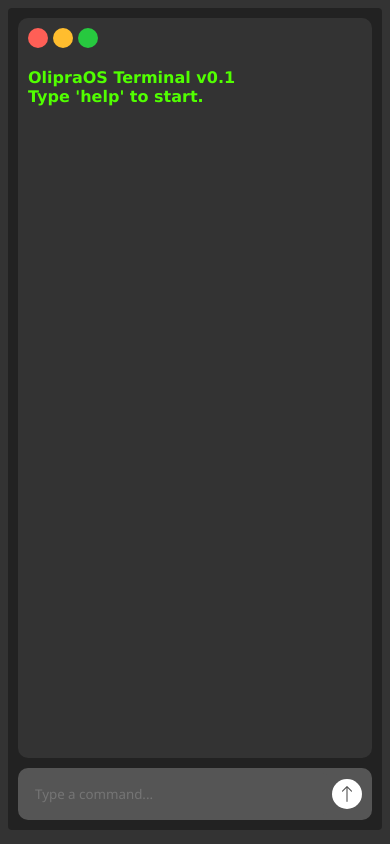
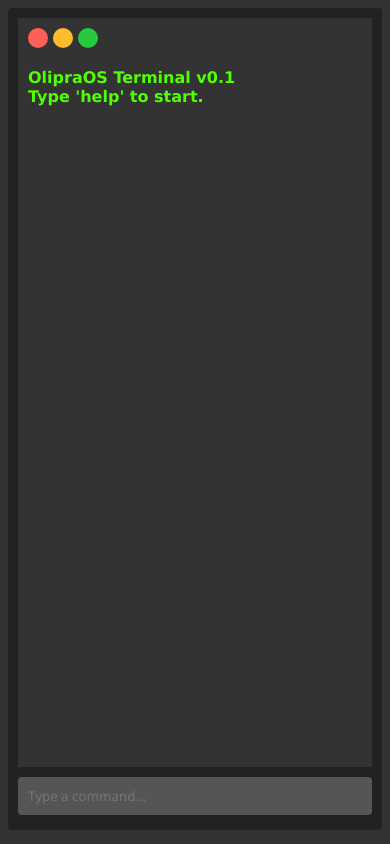
Before and after one commit to olipramarcin/OlipraOS, a Flask app: page / in a window 390 px wide. Run offline with Flask 3, Linux system fonts and the light colour scheme.

Commit message:
Revert "Images, Structure, Responsive, Submit btn"

```diff
--- a/app.py
+++ b/app.py
@@ -19,13 +19,13 @@ def command():
     cmd = data.get('cmd', '').strip()
 
     if cmd == 'help':
-        result = "Available commands: help, ls, cat &lt;file&gt;, clear, echo &lt;message&gt;"
+        result = "Available commands: help, ls, cat <file>, clear, echo <message>"
     elif cmd == 'ls':
         result = " ".join(fs.keys())
     elif cmd.startswith('cat '):
         parts = cmd.split(maxsplit=1)
         if len(parts) < 2 or not parts[1].strip():
-            result = "Usage: cat &lt;file&gt; or &lt;folder/file&gt;"
+            result = "Usage: cat <file> or <folder/file>"
         else:
             path = [p for p in parts[1].split('/') if p]
             if len(path) == 1:
@@ -53,9 +53,9 @@ def command():
     elif cmd == 'clear':
         return jsonify({'clear': True})
     elif cmd == 'echo':
-        result = "Usage: echo &lt;message&gt;"
+        result = "Usage: echo <message>"
     elif cmd.startswith('echo '):
-        result = cmd[5:].strip() + ''
+        result = cmd[5:].strip()
     else:
         result = f"Unknown command: {cmd}"
 
--- a/static/script.js
+++ b/static/script.js
@@ -1,13 +1,10 @@
 const input = document.getElementById('input');
-document.getElementById('submit').addEventListener('click', () => {
-    input.dispatchEvent(new KeyboardEvent('keydown', { key: 'Enter' }));
-});
         const output = document.getElementById('output');
 
         input.addEventListener('keydown', async (e) => {
             if (e.key === 'Enter') {
                 const command = input.value;
-                output.innerHTML += `> ${command}\n`;
+                output.textContent += `> ${command}\n`;
                 input.value = '';
 
                 // Send commands to backend
@@ -23,7 +20,7 @@ document.getElementById('submit').addEventListener('click', () => {
                 if (data.clear) {
                     output.innerHTML = "OlipraOS Terminal v0.1 <br>Type 'help' to start.";
                 } else {
-                output.innerHTML += data.result + '\n';
+                output.textContent += data.result + '\n';
                 output.scrollTop = output.scrollHeight;
                 }
                 }
--- a/static/style.css
+++ b/static/style.css
@@ -3,6 +3,18 @@
     color: #fff;
     font-family: 'Segoe UI', Tahoma, Geneva, Verdana, sans-serif;
     font: bold 14px/1.5;
+}
+input {
+    background-color: #555;
+    color: #fff;
+    border: none;
+    padding: 10px;
+    margin: 5px 0;
+    border-radius: 4px;
+}
+input:focus {
+        outline: none;
+        caret-color: #fff;
 }
 #terminal {
     background-color: #222;
@@ -14,11 +26,6 @@
     flex-direction: column;
     justify-content: space-between;
 }
-#output-area {
-    flex-grow: 1;
-    margin-bottom: 10px;
-    border-radius: 10px;
-}
 #output {
     flex-grow: 1;
     margin-bottom: 10px;
@@ -28,12 +35,15 @@
     font-family: 'Lucida Sans', 'Lucida Sans Regular', 'Lucida Grande', 'Lucida Sans Unicode', Geneva, Verdana, sans-serif;
     white-space: pre-wrap;
 }
+#input {
+    margin-top: auto;
+}
 #kropki {
     display: flex;
     justify-content: flex-start;
     gap: 5px;
     align-items: left;
-    margin: 10px
+    padding: 10px
 }
 #kropka1, #kropka2, #kropka3 {
     width: 20px;
@@ -52,44 +62,3 @@
     background-color: #27c93f;
     cursor: pointer;
 }
-#input-area {
-    display: flex;
-    align-items: center;
-    width: 100%;
-    background-color: #555;
-    border-radius: 10px;
-}
-#input {
-    flex: 1;
-    background-color: #555;
-    color: #fff;
-    border: none;
-    outline: none;
-    padding: 12px 45px 12px 12px;
-    border-radius: 4px;
-    margin: 5px;
-}
-#input:focus {
-        outline: none;
-        caret-color: #fff;
-}
-#submit {
-    border-radius: 50%;
-    border: none;
-    cursor: pointer;
-    display: flex;
-    align-items: center;
-    justify-content: center;
-    flex-shrink: 0;
-    background-color: #fff;
-    width: 30px;
-    height: 30px;
-    margin-right: 10px;
-    transition: ease-in-out 0.25s;
-}
-#submit:hover {
-    box-shadow: 0 0 5px #fff;
-}
-svg {
-    background: transparent;
-}
--- a/templates/index.html
+++ b/templates/index.html
@@ -8,25 +8,18 @@
     <link rel="icon" href="../static/favicon.ico">
 </head>
 <body>
+
     <div id="terminal">
-        <div id="output-area">
-            <div id="kropki">
-                <div id="kropka1"></div>
-                <div id="kropka2"></div>
-                <div id="kropka3"></div>
+        <div id="kropki">
+            <div id="kropka1"></div>
+            <div id="kropka2"></div>
+            <div id="kropka3"></div>
         </div>
-        <div id="output">OlipraOS Terminal v0.1 <br>Type 'help' to start.<br></div>
-    </div>
-    <div id="input-area">
-            <input type="text" id="input" placeholder="Type a command..." autocomplete="off">
-            <button id="submit">
-                <svg xmlns="http://www.w3.org/2000/svg" width="20" height="20" fill="#555" class="bi bi-arrow-up" viewBox="0 0 16 16">
-                    <path fill-rule="evenodd" d="M8 15a.5.5 0 0 0 .5-.5V2.707l3.146 3.147a.5.5 0 0 0 .708-.708l-4-4a.5.5 0 0 0-.708 0l-4 4a.5.5 0 1 0 .708.708L7.5 2.707V14.5a.5.5 0 0 0 .5.5"/>
-                </svg>
-            </button>
+
+        <div id="output">OlipraOS Terminal v0.1 <br>Type 'help' to start.</div>
+        <input type="text" id="input" placeholder="Type a command..." autocomplete="off">
     </div>
 
-    </div>
     <script src="../static/script.js"></script>
 
 </body>
```
Also changed, not shown: static/images/arrow-up.svg (deleted).
